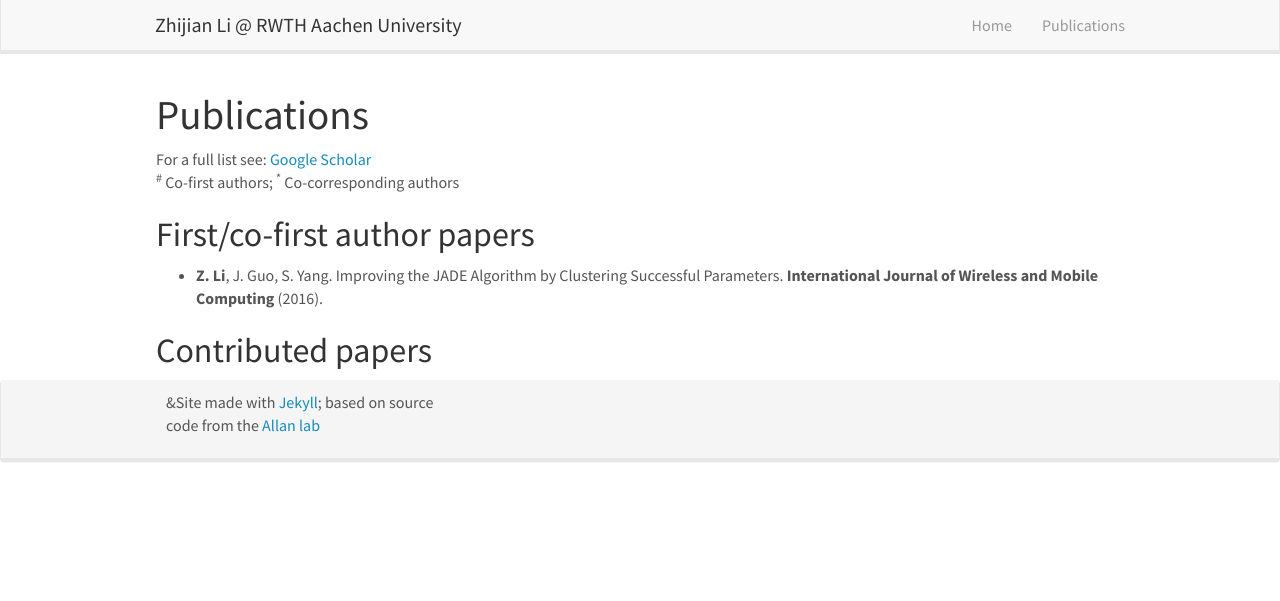
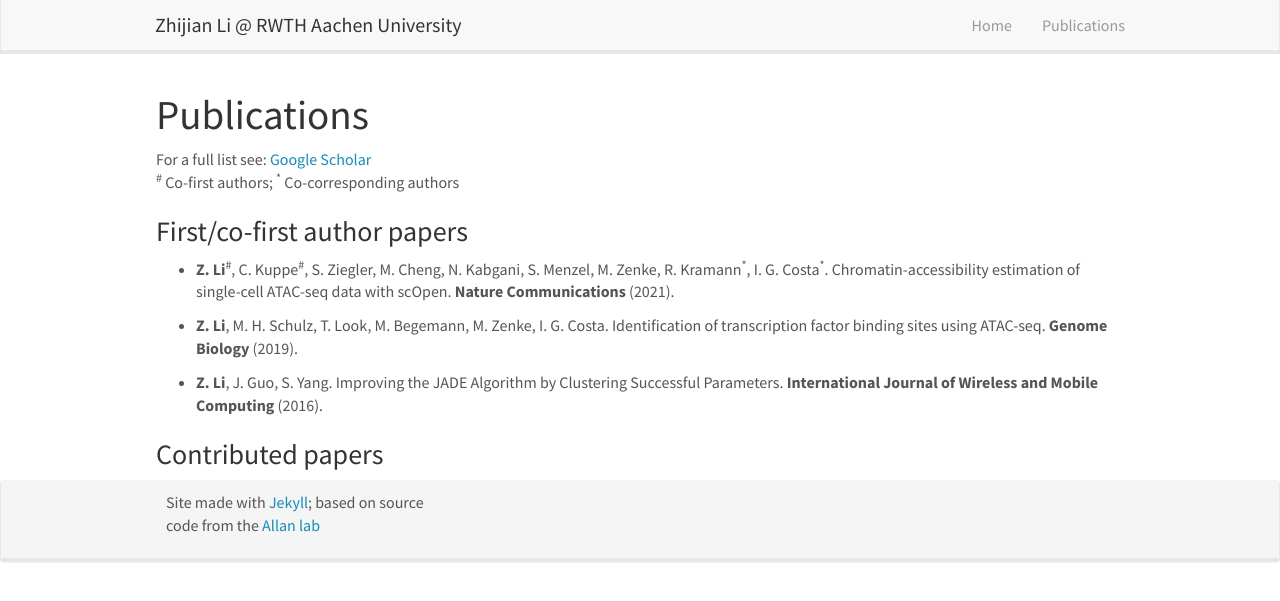
Before and after one commit to lzj1769/lzj1769.github.io, a Jekyll site: the page built from _pages/publications.md, in a window 1280 px wide. Shown: the top 601 px of the page. Built offline with Jekyll 4.4.1, drawn with Linux system fonts in a browser that asks for light colours; nearby versions of some CDN libraries.

```diff
--- a/_includes/footer.html
+++ b/_includes/footer.html
@@ -4,8 +4,8 @@
 	  <div class="row">
 
 		<div class="col-sm-4">
-		<p>&Site made with <a href="https://jekyllrb.com">Jekyll</a>; based on
-			source code from the <a href="http://www.allanlab.org/">Allan lab</a>
+		<p>Site made with <a href="https://jekyllrb.com">Jekyll</a>;
+			based on source code from the <a href="http://www.allanlab.org/">Allan lab</a>
 		<p>  </p>
 		<p>
 		</div>
--- a/_pages/publications.md
+++ b/_pages/publications.md
@@ -10,8 +10,13 @@ permalink: /publications/
 For a full list see: [Google Scholar](https://scholar.google.de/citations?user=xG5HYekAAAAJ&hl=en)
 <sup>\#</sup> Co-first authors; <sup>\*</sup> Co-corresponding authors
 
-## First/co-first author papers
+### First/co-first author papers
+
+* **Z. Li**<sup>\#</sup>, C. Kuppe<sup>\#</sup>, S. Ziegler, M. Cheng, N. Kabgani, S. Menzel, M. Zenke, R. Kramann<sup>\*</sup>, I. G. Costa<sup>\*</sup>. Chromatin-accessibility estimation of single-cell ATAC-seq data with scOpen. **Nature Communications** (2021).
+
+* **Z. Li**, M. H. Schulz, T. Look, M. Begemann, M. Zenke, I. G. Costa. Identification of transcription factor binding sites using ATAC-seq. **Genome Biology** (2019).
+
 * **Z. Li**, J. Guo, S. Yang. Improving the JADE Algorithm by Clustering Successful Parameters.
 **International Journal of Wireless and Mobile Computing** (2016).
 
-## Contributed papers
+### Contributed papers
```
